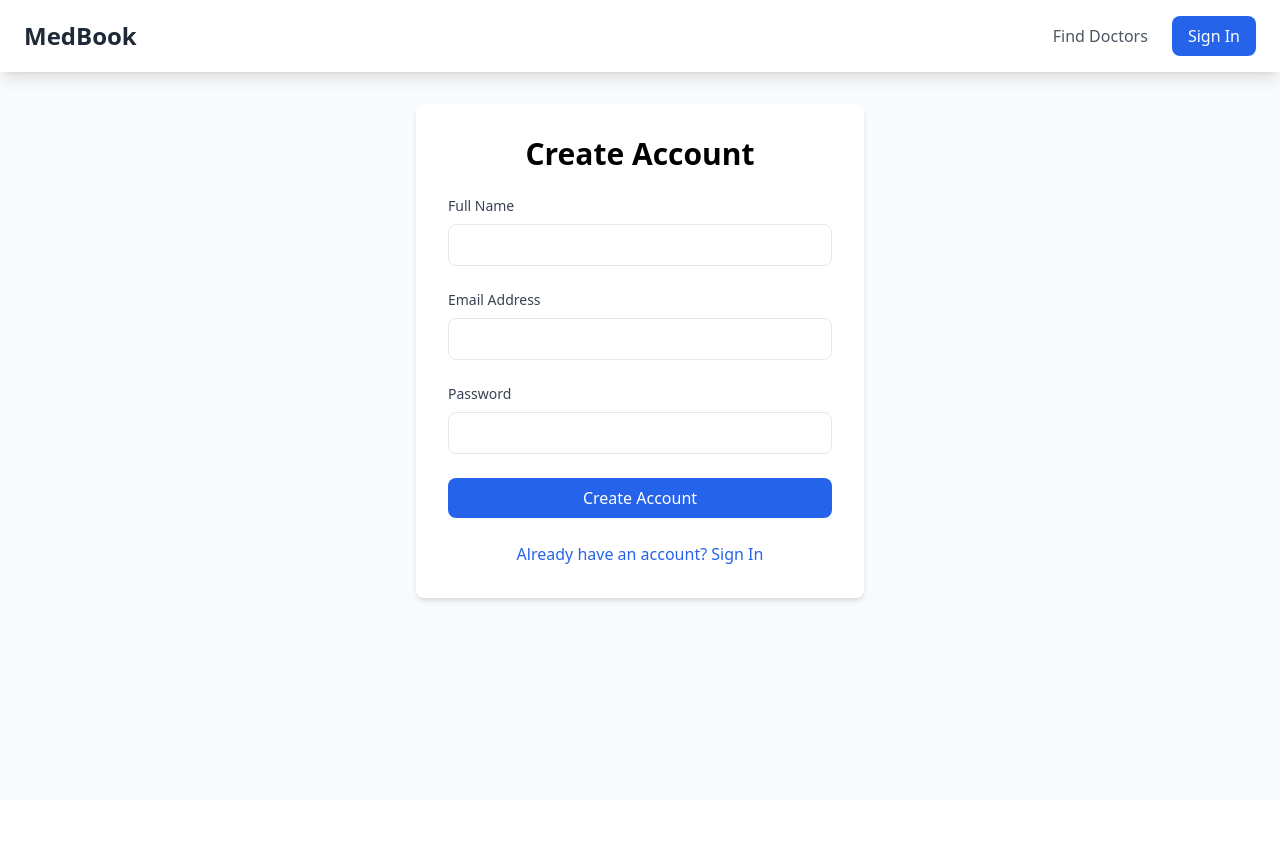
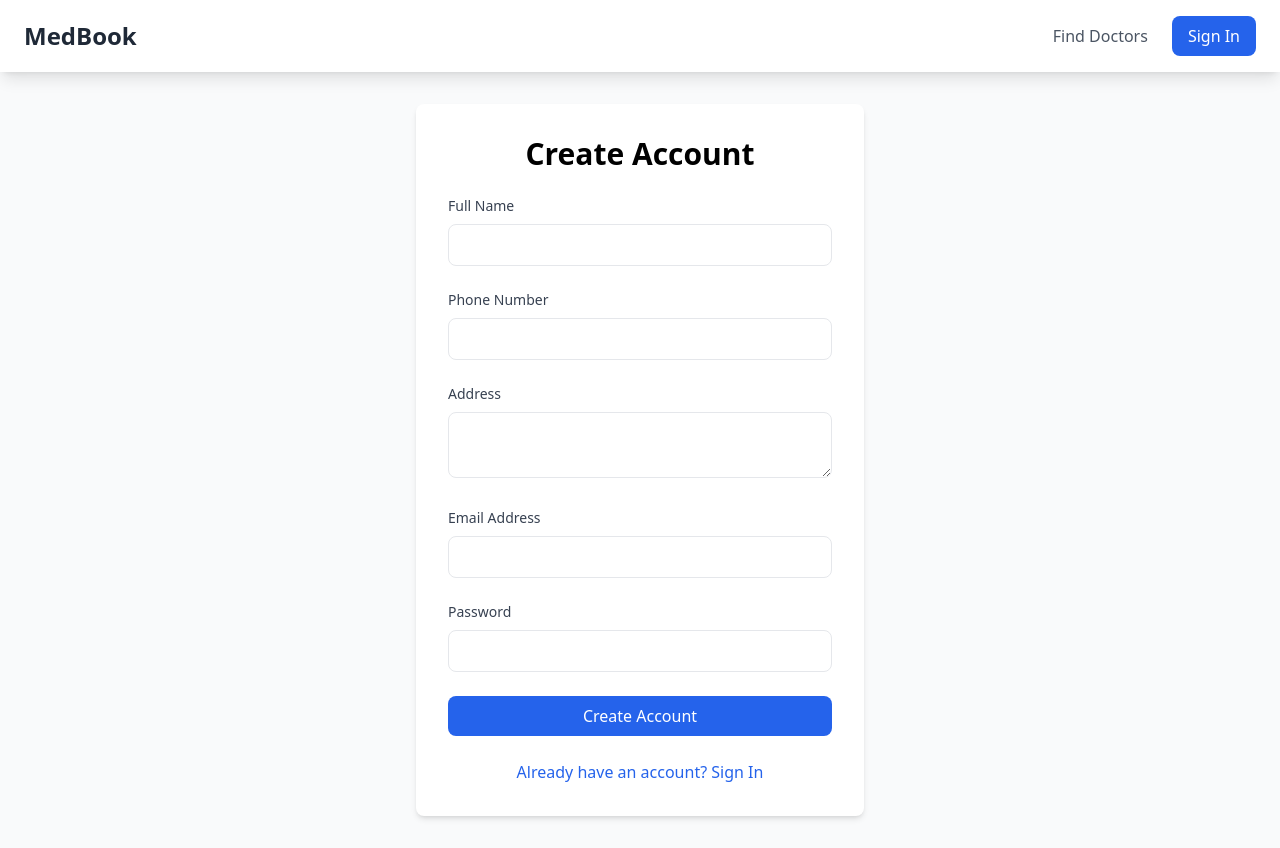
Before and after one commit to yuktha-c-reddy/Doctor-Appointment-Booking-System, a React (Create React App) app in the folder frontend/: page /auth in a window 1280 px wide. Both pictures are taken after a click on the button "Don't have an account? Sign Up". Before the commit the page ends 800 px from the top, so only its background shows below. Built offline with nearby package versions, Linux system fonts and the light colour scheme.

Commit message:
Auth page done

```diff
--- a/frontend/src/components/Auth.jsx
+++ b/frontend/src/components/Auth.jsx
@@ -6,7 +6,13 @@ const Auth = () => {
   const navigate = useNavigate();
   const [isSignUp, setIsSignUp] = useState(false);
   const [loading, setLoading] = useState(false);
-  const [formData, setFormData] = useState({ email: '', password: '', full_name: '' });
+  const [formData, setFormData] = useState({
+    email: '',
+    password: '',
+    full_name: '',
+    phone: '',
+    address: ''
+  });
 
   const handleChange = (e) => {
     const { name, value } = e.target;
@@ -26,6 +32,11 @@ const Auth = () => {
       });
 
       const data = await response.json();
+      if (data.token && data.user) {
+        localStorage.setItem('token', data.token);
+        localStorage.setItem('userId', data.user.id);
+      }
+
       if (!response.ok) throw new Error(data.error || 'Something went wrong');
 
       if (isSignUp) {
@@ -52,6 +63,7 @@ const Auth = () => {
 
         <form onSubmit={handleSubmit} className="space-y-6">
           {isSignUp && (
+            <>
               <div>
                 <label className="block text-sm font-medium text-gray-700 mb-2">Full Name</label>
                 <input
@@ -63,6 +75,28 @@ const Auth = () => {
                   required
                 />
               </div>
+              <div>
+                <label className="block text-sm font-medium text-gray-700 mb-2">Phone Number</label>
+                <input
+                  type="tel"
+                  name="phone"
+                  className="w-full px-4 py-2 border rounded-lg focus:ring-2 focus:ring-blue-500 focus:border-blue-500"
+                  value={formData.phone}
+                  onChange={handleChange}
+                  required
+                />
+              </div>
+              <div>
+                <label className="block text-sm font-medium text-gray-700 mb-2">Address</label>
+                <textarea
+                  name="address"
+                  className="w-full px-4 py-2 border rounded-lg focus:ring-2 focus:ring-blue-500 focus:border-blue-500"
+                  value={formData.address}
+                  onChange={handleChange}
+                  required
+                ></textarea>
+              </div>
+            </>
           )}
 
           <div>
```
Lines whose indentation alone changed are shown as unchanged.
